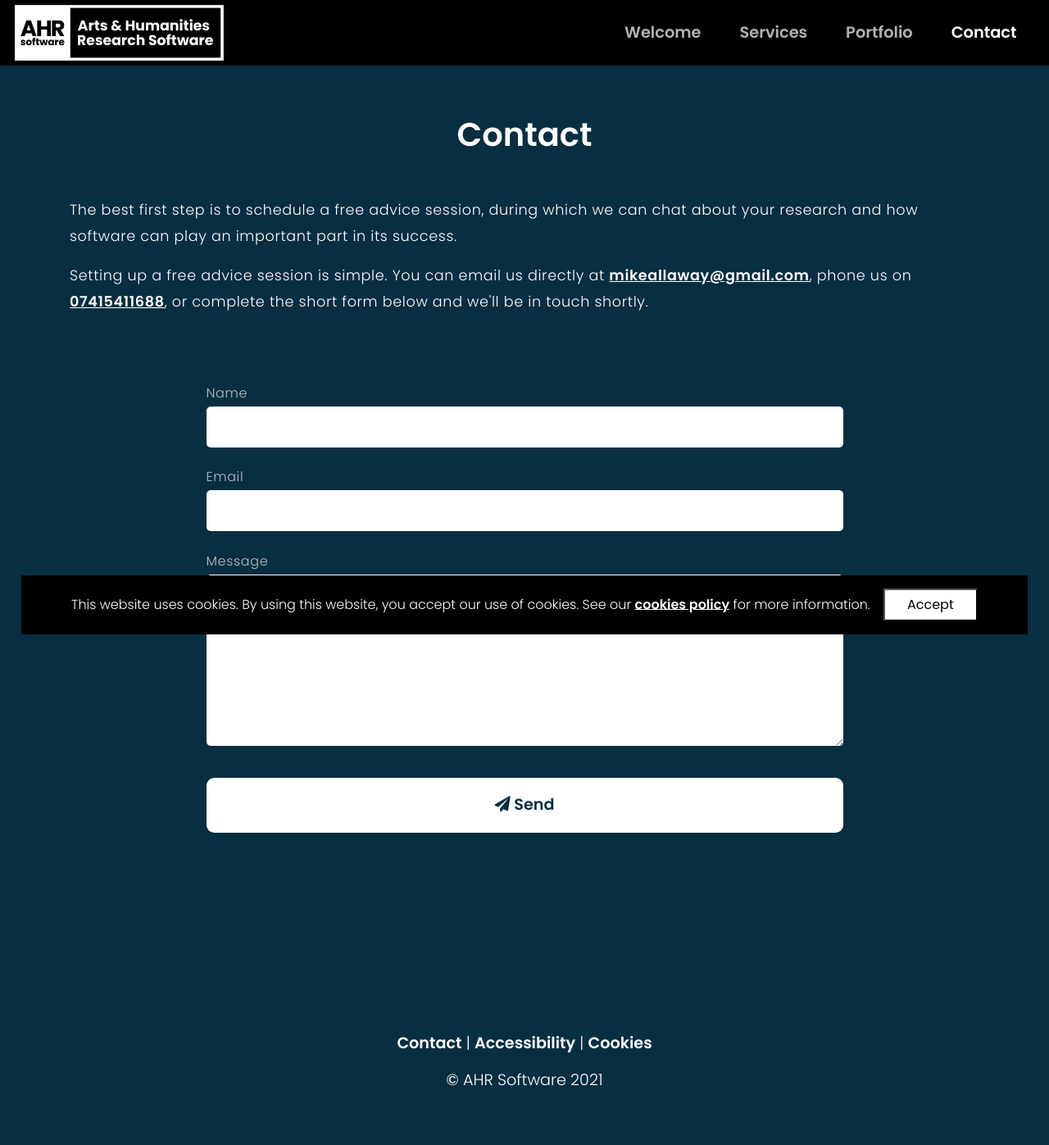
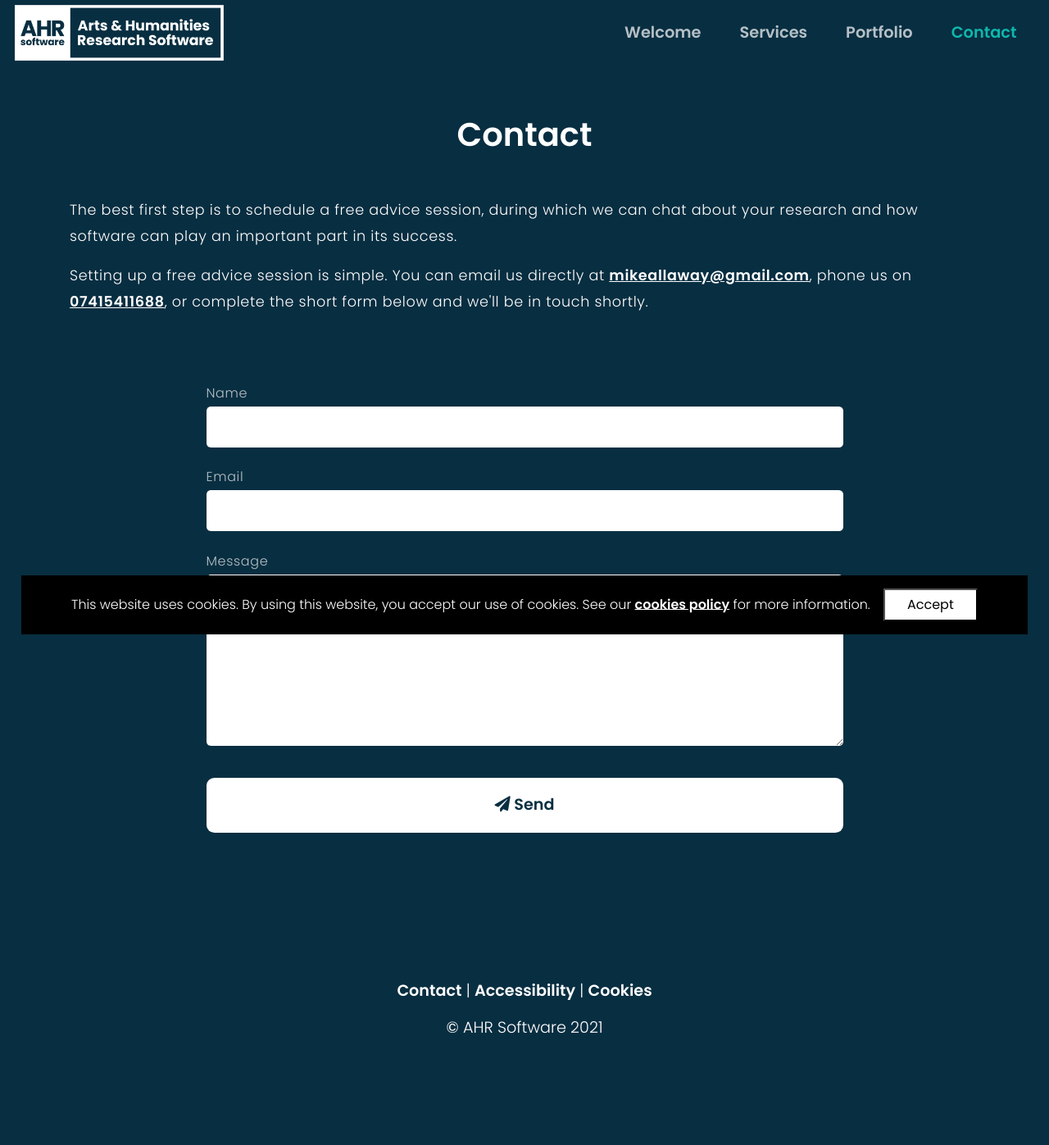
Before and after one commit to ahrsoftware/ahr-website, a Django app: page /contact/ in a window 1280 px wide. Shown: the whole page at 82% size. After the commit the page ends 1261 px from the top, so only its background shows below. Run offline with Django 3.2, Linux system fonts and the light colour scheme; parts of the project's set-up code (start-up, migrations or seed data) failed here and were passed over; some libraries are stand-ins or nearby versions.

Commit message:
pa11y fix

```diff
--- a/django/core/static/css/custom.css
+++ b/django/core/static/css/custom.css
@@ -61,7 +61,7 @@ nav {
 }
 
 nav.solidbg {
-    background: black;
+    background: #082e41;
 }
 
 .navbar-brand {
@@ -81,18 +81,19 @@ nav.solidbg {
 
 .nav-link.active {
     font-weight: 600;
-    color: white;
+    color: #0eb8ad;
     opacity: 1;
 }
 
 nav a:hover {
     color: white;
+    opacity: 1;
 }
 
 /* ---------- Main ---------- */
 
 main {
-    padding-bottom: 10em;
+    padding-bottom: 7em;
 }
 
 main p,
@@ -400,7 +401,7 @@ button[type='submit']:hover {
 /* ---------- Footer ---------- */
 
 footer {
-    padding: 4em 0 3em 0;
+    padding: 3em 0;
     text-align: center;
 }
 
```
